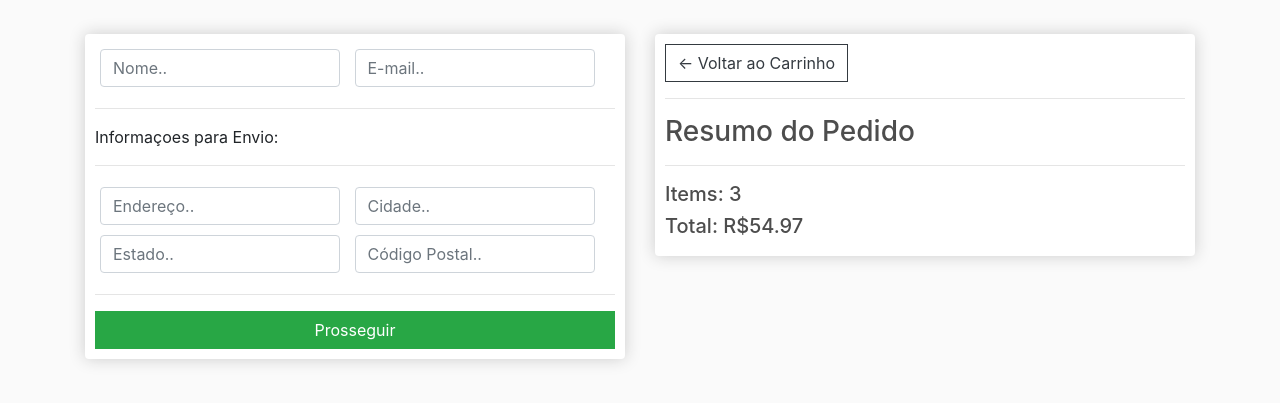
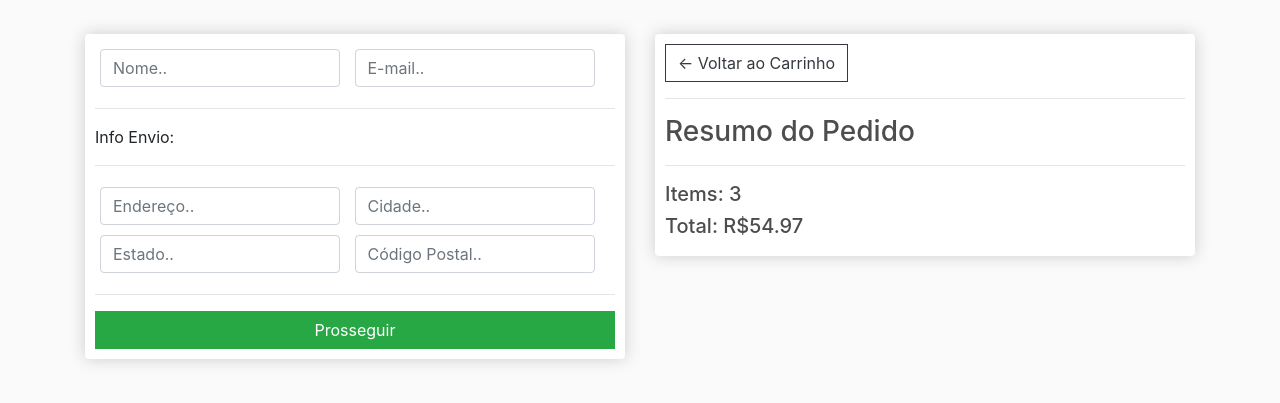
Before and after one commit to ShRafa/ecommerce, a Django app: template standard/templates/standard/checkout.html in a window 1280 px wide. Shown: the part 57-460 px from the top of the page. Run offline with Django 3.2, Linux system fonts and the light colour scheme; the template is opened without the code that fills it: values that come from a table or form of the project are taken from there, others are empty; data comes from the database, SQL or seed files in the repository; some libraries are stand-ins or nearby versions.

Commit message:
Tst de nova Branch

```diff
--- a/standard/templates/standard/checkout.html
+++ b/standard/templates/standard/checkout.html
@@ -18,7 +18,7 @@
 
 					<div id="shipping-info">
 						<hr>
-						<p>Informaçoes para Envio:</p>
+						<p>Info Envio:</p>
 						<hr>
 						<div class="form-field">
 							<input class="form-control" type="text" name="address" placeholder="Endereço..">
```
